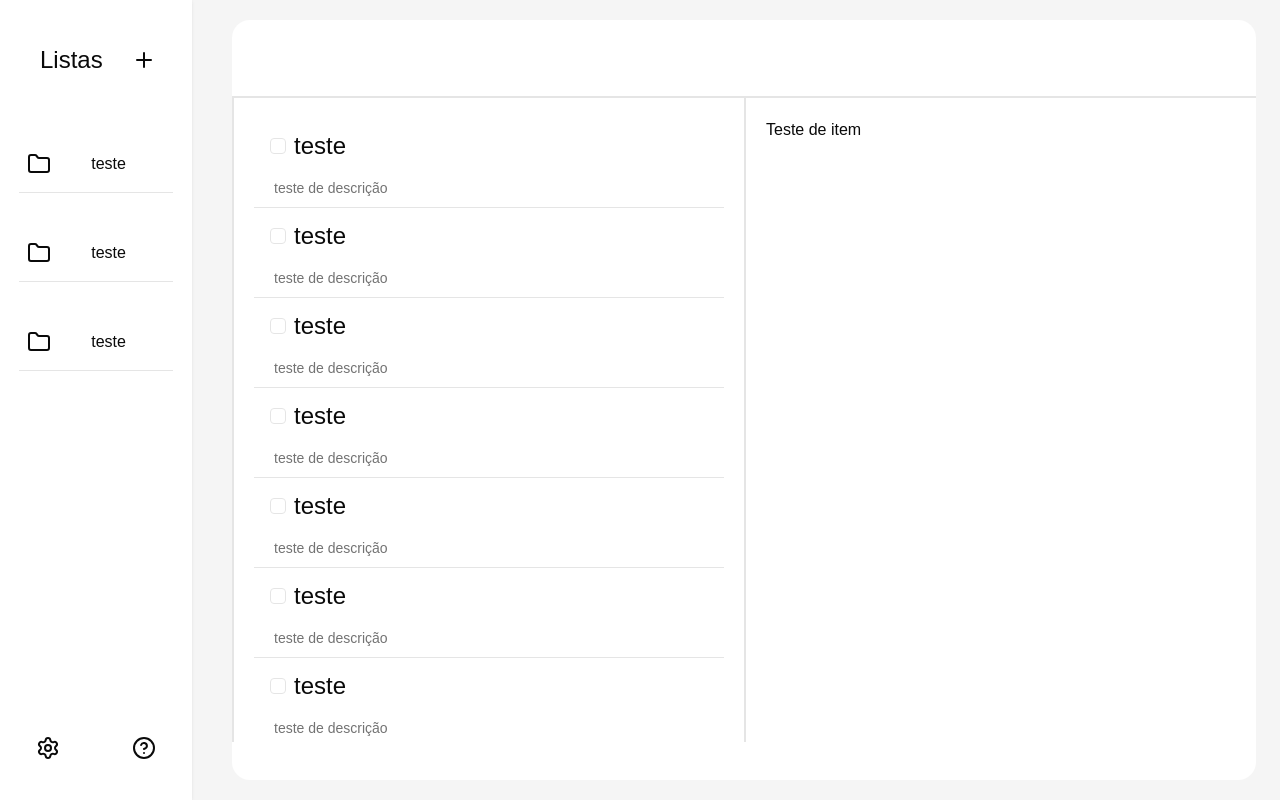
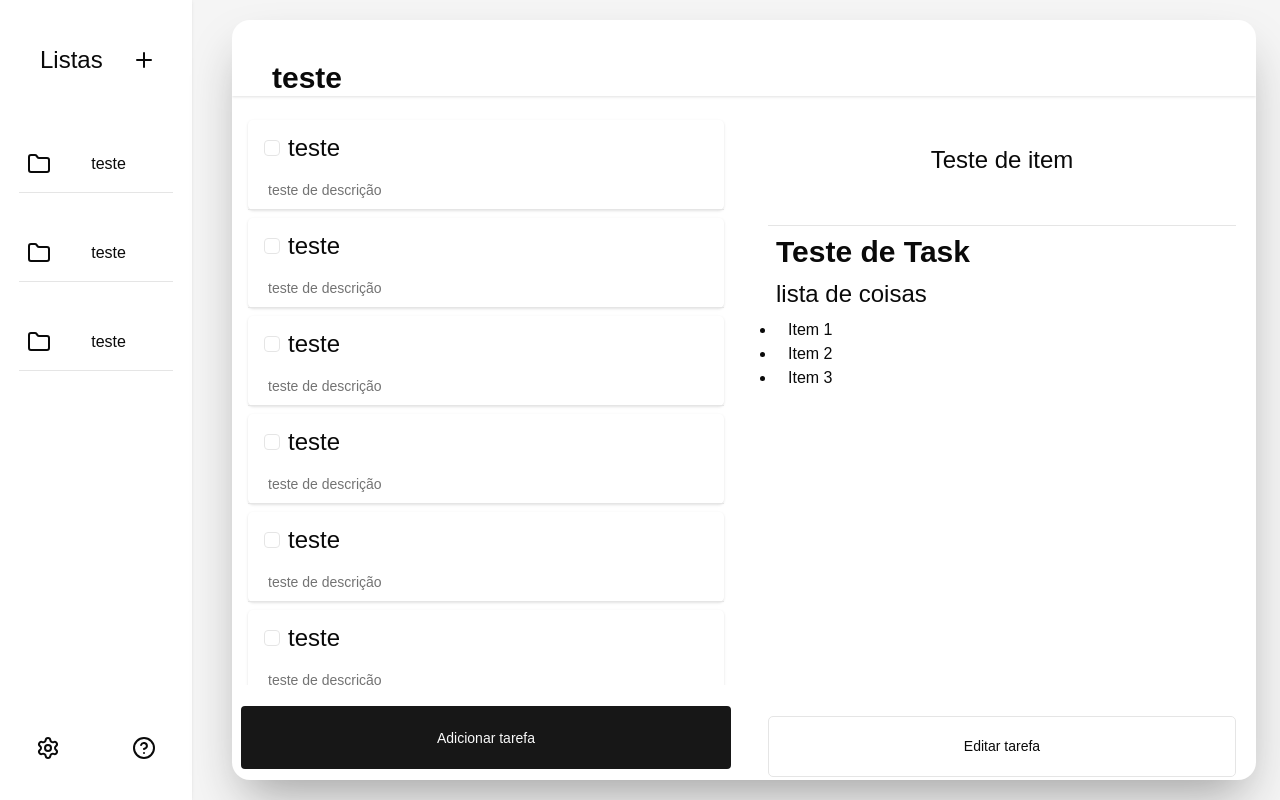
Before and after one commit to Jose-GuilhermeG/to-do-list, a React (Vite) app in the folder frontend/: page / in a window 1280 px wide. Built offline with nearby package versions, Linux system fonts and the light colour scheme.

Commit message:
feat: add task detail

```diff
--- a/frontend/package.json
+++ b/frontend/package.json
@@ -23,6 +23,8 @@
     "react": "^19.2.0",
     "react-dom": "^19.2.0",
     "react-hook-form": "^7.71.2",
+    "react-markdown": "^10.1.0",
+    "remark-gfm": "^4.0.1",
     "shadcn": "^4.0.0",
     "tailwind-merge": "^3.5.0",
     "tailwindcss": "^4.1.17",
--- a/frontend/src/layout/SideBar.tsx
+++ b/frontend/src/layout/SideBar.tsx
@@ -1,11 +1,8 @@
 import { Separator } from "@/components/ui/separator";
+import type { TaskListProtocol } from "@/types/TaskTypes";
 import { ListChecks , Folder , Plus, Settings, CircleQuestionMark } from "lucide-react";
 import { Link } from "react-router-dom";
 
-interface TaskListProtocol{
-    id : number,
-    name : string
-}
 
 export default function SideBar({taskLists} : {taskLists : TaskListProtocol[]}){
     return (
--- a/frontend/src/layout/TaskView.tsx
+++ b/frontend/src/layout/TaskView.tsx
@@ -1,23 +1,31 @@
-import type { TaskItemProtocol } from "@/types/TaskTypes";
+import type { TaskItemProtocol, TaskListProtocol } from "@/types/TaskTypes";
 import MDEditor from "@uiw/react-md-editor";
 import { Separator } from "@/components/ui/separator";
 import { Checkbox } from "@/components/ui/checkbox";
-import { Label } from "@/components/ui/label";
+import { Button } from "@/components/ui/button";
 import { Field , FieldDescription } from "@/components/ui/field";
+import ReactMarkdown from "react-markdown"
+import remarkGfm from "remark-gfm"
 
 interface TaskViewProtocol{
+    selectTaskList : TaskListProtocol;
     tasks : Array<TaskItemProtocol> ;
     selectTask : TaskItemProtocol ;
     setSelectTaskContent(value : string) : void ;
 }
 
-export default function TaskView({tasks , selectTask , setSelectTaskContent} : TaskViewProtocol) {
+export default function TaskView({ selectTaskList, tasks , selectTask , setSelectTaskContent} : TaskViewProtocol) {
   return (
-    <div className="w-full h-[95%] rounded-2xl bg-white m-auto grid grid-cols-2 grid-rows-[10%_85%] overflow-hidden">
-        <div className="row-end-3 row-start-2 col-start-1 col-end-2 border-t-2 border-l-2 w-full max-h-full overflow-y-scroll p-5">
-            <ul className="">
+    <div className="w-full h-[95%] rounded-2xl bg-white m-auto shadow-2xl shadow-neutral-400 grid grid-cols-2 grid-rows-[10%_85%] overflow-hidden gap-2 relative">
+        <div className="row-start-1 row-end-2 col-end-3 col-start-1 shadow shadow-neutral-200">
+            <h1 className="text-3xl font-bold px-10 mt-10">
+                {selectTaskList.name}
+            </h1>
+        </div>
+        <div className="row-end-3 row-start-2 col-start-1 col-end-2 w-full max-h-full px-2 relative">
+            <ul className="h-[90%] overflow-y-scroll scroll p-2">
                 {tasks.map(element=>(
-                   <Field key={element.id} className="w-full hover:bg-neutral-200 group">
+                   <Field key={element.id} className="w-full my-2 shadow shadow-neutral-200 hover:bg-neutral-200 group cursor-pointer rounded-[5px]">
                         <h1 className="flex px-2 py-3 cursor-pointer text-2xl items-center">
                             <Checkbox className="mx-2 group-hover:border-black"/>  {element.title}
                         </h1>
@@ -28,13 +36,35 @@ export default function TaskView({tasks , selectTask , setSelectTaskContent} : T
                     </Field>
                 ))}
             </ul>
+            <Button className="rounded-[5px] my-5 bottom-0 h-[10%] w-full cursor-pointer">
+                Adicionar tarefa
+            </Button>
         </div>
-        <div className="row-end-3 row-start-2 col-start-2 col-end-3 border-t-2 border-l-2 w-full h-full p-5" data-color-mode="light">
-            <h1>
+        <div className="row-end-3 row-start-2 col-start-2 col-end-3 w-full h-full p-5" data-color-mode="light">
+            <h1 className="text-2xl text-center my-5 h-[10%]">
                 {selectTask.title}
             </h1>
-            {/*<MDEditor.Markdown source={task.content} className="w-full h-full"/>*/}
-            {/*<MDEditor value={content} onChange={(value) => setContent(value || "")} hideToolbar={false} visibleDragbar={false} preview="edit"/>*/}
+            <p>
+                {selectTask.description}
+            </p>
+            <Separator/>
+            <div className="h-[75%] my-2">
+                <ReactMarkdown
+                    components={{
+                        h1 : ({children})=><h1 className="text-3xl font-bold m-2">{children}</h1>,
+                        h2 : ({children})=><h2 className="text-2xl font-medium m-2">{children}</h2>,
+                        h3 : ({children})=><h3 className="text font-medium m-2">{children}</h3>,
+                        ul : ({children})=><ul className="m-2 flex flex-col">{children}</ul>,
+                        li : ({children})=><li className="font-medium px-3 list-disc">{children}</li>,
+                    }}
+                    rehypePlugins={[remarkGfm]}
+                >
+                    {selectTask.content}
+                </ReactMarkdown>
+            </div>
+            <Button className="rounded-[5px] my-5 bottom-0 h-[10%] w-full cursor-pointer" variant="outline">
+                Editar tarefa
+            </Button>
         </div>
     </div>
   );
--- a/frontend/src/pages/Home.tsx
+++ b/frontend/src/pages/Home.tsx
@@ -9,7 +9,7 @@ export function Home() {
     {id : 0 , name : "teste"},
     {id : 0 , name : "teste"},
   ]
-  const taskItems = [
+  const taskItems : TaskItemProtocol[] = [
     {id : 0 , title : "teste" , status : "in_progress" , description : "teste de descrição"},
     {id : 0 , title : "teste" , status : "in_progress" , description : "teste de descrição"},
     {id : 0 , title : "teste" , status : "in_progress" , description : "teste de descrição"},
@@ -42,9 +42,10 @@ export function Home() {
     <main className="h-screen w-screen bg-neutral-100 relative grid grid-cols-[15%_80%] gap-10">
       <SideBar taskLists={taskLists}/>
       <TaskView
+        selectTaskList={taskLists[0]}
         tasks={taskItems}
         selectTask={taskItem}
-        setContent={setTaskContent} />
+        setSelectTaskContent={setTaskContent} />
     </main>
   )
 }
--- a/frontend/src/style/index.css
+++ b/frontend/src/style/index.css
@@ -128,6 +128,6 @@
     }
 }
 
-.w-md-editor-toolbar-mode {
-  display: none !important;
+.scoll ::-webkit-scrollbar-button {
+  display: none;
 }
--- a/frontend/src/types/TaskTypes.ts
+++ b/frontend/src/types/TaskTypes.ts
@@ -5,3 +5,8 @@ export interface TaskItemProtocol{
     content? : string;
     status : "pending" | "in_progress" | "completed";
 }
+
+export interface TaskListProtocol{
+    id : number,
+    name : string
+}
```
Also changed, not shown: 1 other file (tests, documents, lock files or other folders).
